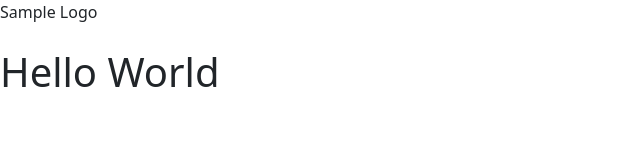
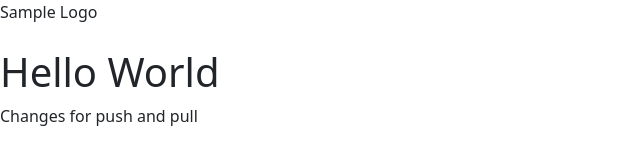
Before and after one commit to clyde1997/activity, a plain HTML site: page index.html in a window 1280 px wide. Shown: the whole page, without its empty margins (0-640 px from the left). Drawn offline with nearby package versions, Linux system fonts and the light colour scheme.

Commit message:
#Added P tag

```diff
--- a/index.html
+++ b/index.html
@@ -20,6 +20,7 @@
 
     <br>
 <h1>Hello World</h1>
+<p>Changes for push and pull</p>
 
 </body>
 </html>
```
